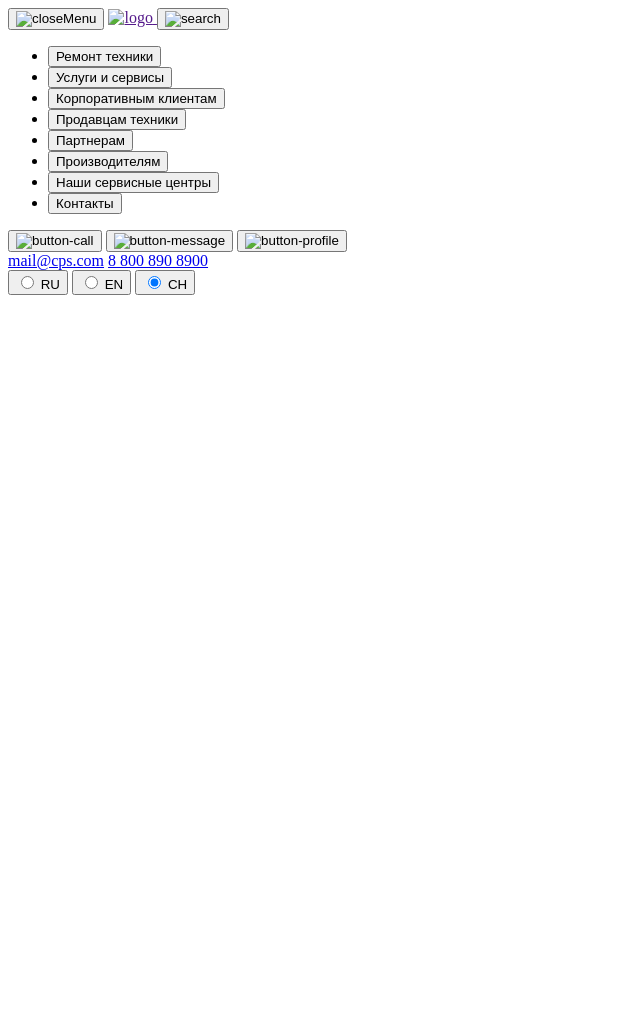
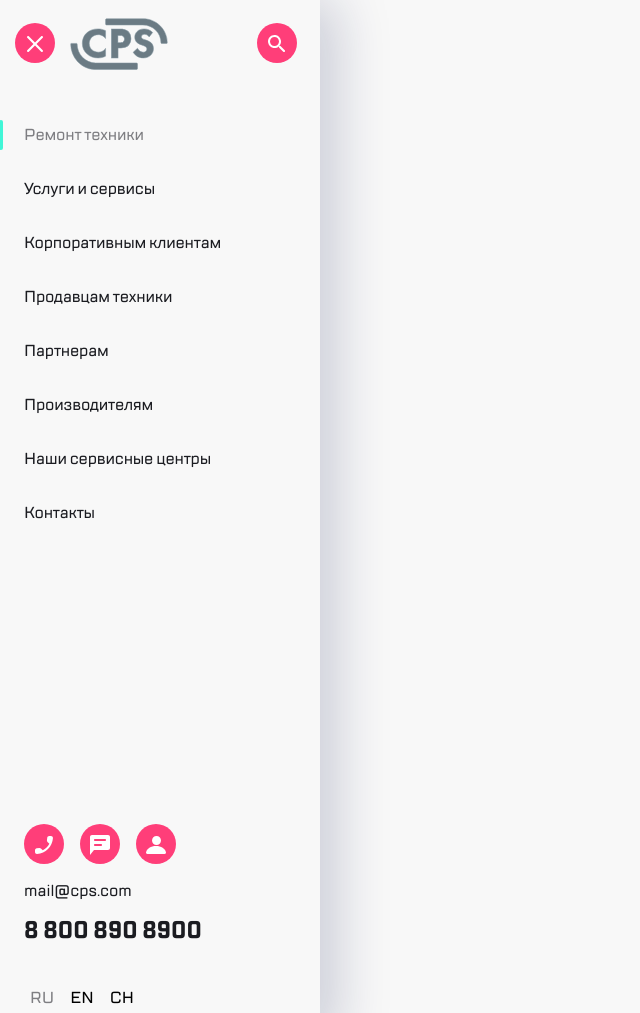
Before and after one commit to ZaurYanda/1.4, a plain HTML site: page index.html in a window 1280 px wide. Shown: the top 1013 px of the page, without its empty margins (0-640 px from the left). Before the commit the page ends 800 px from the top, so only its background shows below. Drawn offline with Linux system fonts and the light colour scheme; the site is published under a folder, as on GitHub Pages, so addresses that start at the root find nothing.

Commit message:
Update index.html

```diff
--- a/index.html
+++ b/index.html
@@ -5,7 +5,7 @@
     <meta charset="UTF-8">
     <meta http-equiv="X-UA-Compatible" content="IE=edge">
     <meta name="viewport" content="width=device-width, initial-scale=1.0">
-    <link rel="stylesheet" href="/css/style.css">
+    <link rel="stylesheet" href="css/style.css">
     <title>1.4</title>
 </head>
 
@@ -14,13 +14,13 @@
     <section class="nav-menu">
         <div class="nav-menu__header">
             <button class="nav-button nav-menu__btn-close">
-                <img class="nav-button__close" src="/img/krestik.svg" alt="closeMenu">
+                <img class="nav-button__close" src="img/krestik.svg" alt="closeMenu">
             </button>
             <a href="" class="nav-menu__logo">
-                <img src="/img/logo_2.svg" alt="logo">
+                <img src="img/logo_2.svg" alt="logo">
             </a>
             <button class="nav-button nav-menu__btn-search">
-                <img class="nav-button__img-search" src="/img/find.svg" alt="search">
+                <img class="nav-button__img-search" src="img/find.svg" alt="search">
             </button>
         </div>
 
@@ -43,11 +43,11 @@
 
         <div class="contacts">
             <div class="contacts__pics">
-                <button class="contacts__icons-button btn-call"><img src="/img/icon_call.svg"
+                <button class="contacts__icons-button btn-call"><img src="img/icon_call.svg"
                         alt="button-call"></button>
-                <button class="contacts__icons-button btn-message"><img src="/img/message_icon.svg"
+                <button class="contacts__icons-button btn-message"><img src="img/message_icon.svg"
                         alt="button-message"></button>
-                <button class="contacts__icons-button"><img src="/img/profile_icon.svg" alt="button-profile"></button>
+                <button class="contacts__icons-button"><img src="img/profile_icon.svg" alt="button-profile"></button>
             </div>
             <a href="mailto:mail@cps.com" class="contacts__email" target="_blank">mail@cps.com</a>
             <a href="tel:88008908900" class="contacts__phone" target="_blank">8 800 890 8900</a>
```
